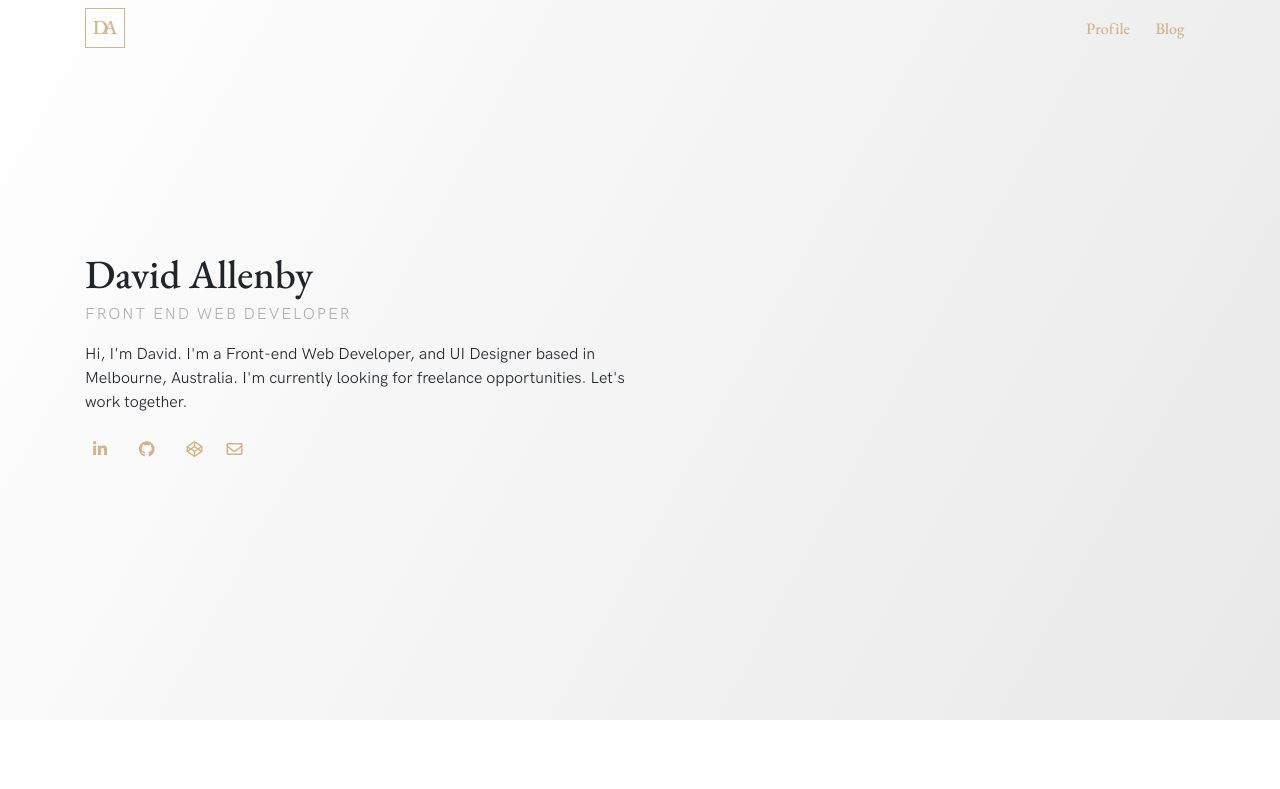
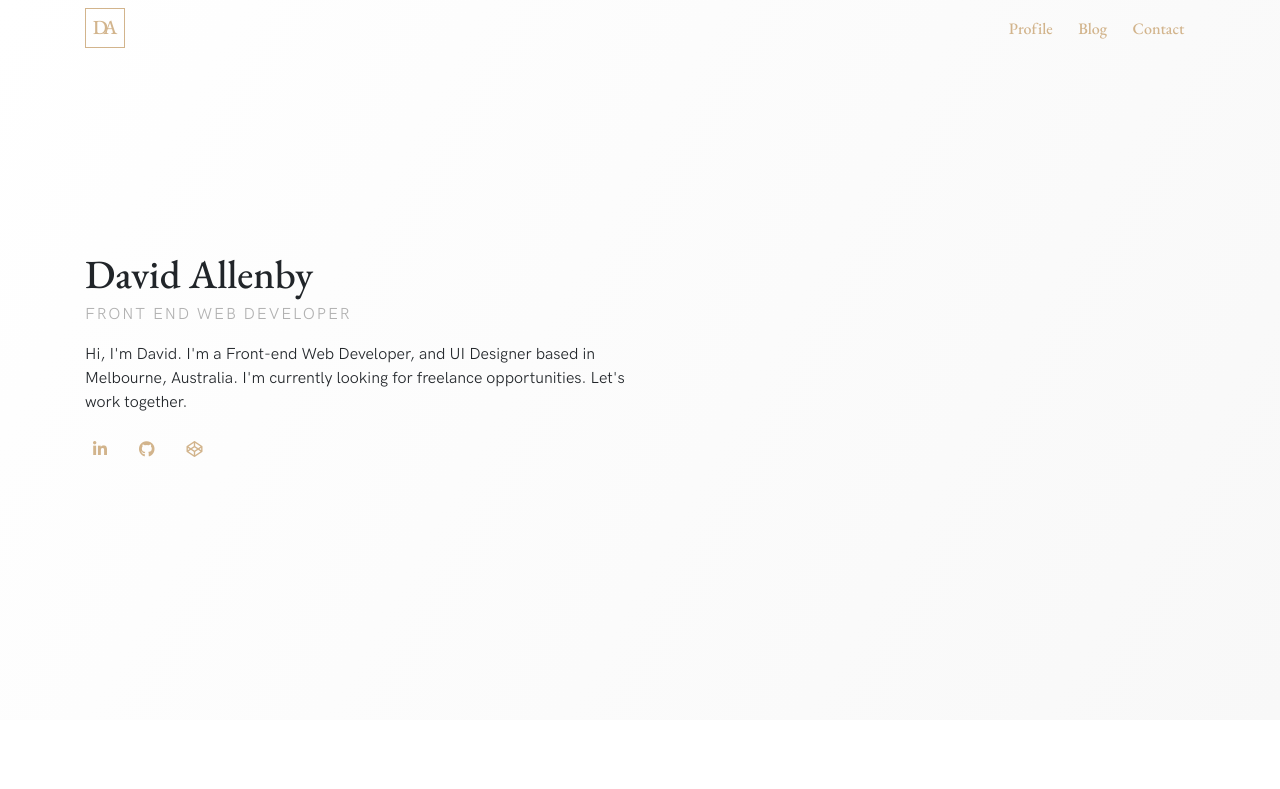
Before and after one commit to davidallenby/portfolio_v6, a website: page index.html in a window 1280 px wide. Shown: the top 789 px of the page. Drawn offline with nearby package versions, Linux system fonts and the light colour scheme; files that its build step writes are made by us from their sources; files whose address does not match are found by name.

Commit message:
Updated layout

```diff
--- a/css/src/_home.scss
+++ b/css/src/_home.scss
@@ -1,6 +1,6 @@
 #home {
   position: relative;
-  background: linear-gradient(119deg, #ffffff, #a5a5a5);
+  background: linear-gradient(119deg, #ffffff, #e3e3e3);
   background-size: 400% 400%;
   -webkit-animation: AnimationName 34s ease infinite;
   -moz-animation: AnimationName 34s ease infinite;
--- a/index.html
+++ b/index.html
@@ -52,6 +52,9 @@
         <nav class="navbar">
           <a href="#profile" class="scroll-to">Profile</a>
           <a href="blog">Blog</a>
+          <a href="#" class="cntct-me">
+            Contact
+          </a>
         </nav>
       </div>
     </div>
@@ -85,9 +88,6 @@
                 <a title="CodePen" href="https://codepen.io/davidallenby/"
                   target="_blank" class="mr-3 d-inline-block p-2">
                   <span class="fab fa-codepen" aria-hidden="true"></span>
-                </a>
-                <a href="#" class="cntct-me">
-                  <span class="far fa-envelope" aria-hidden="true"></span>
                 </a>
               </div>
             </div>
```
